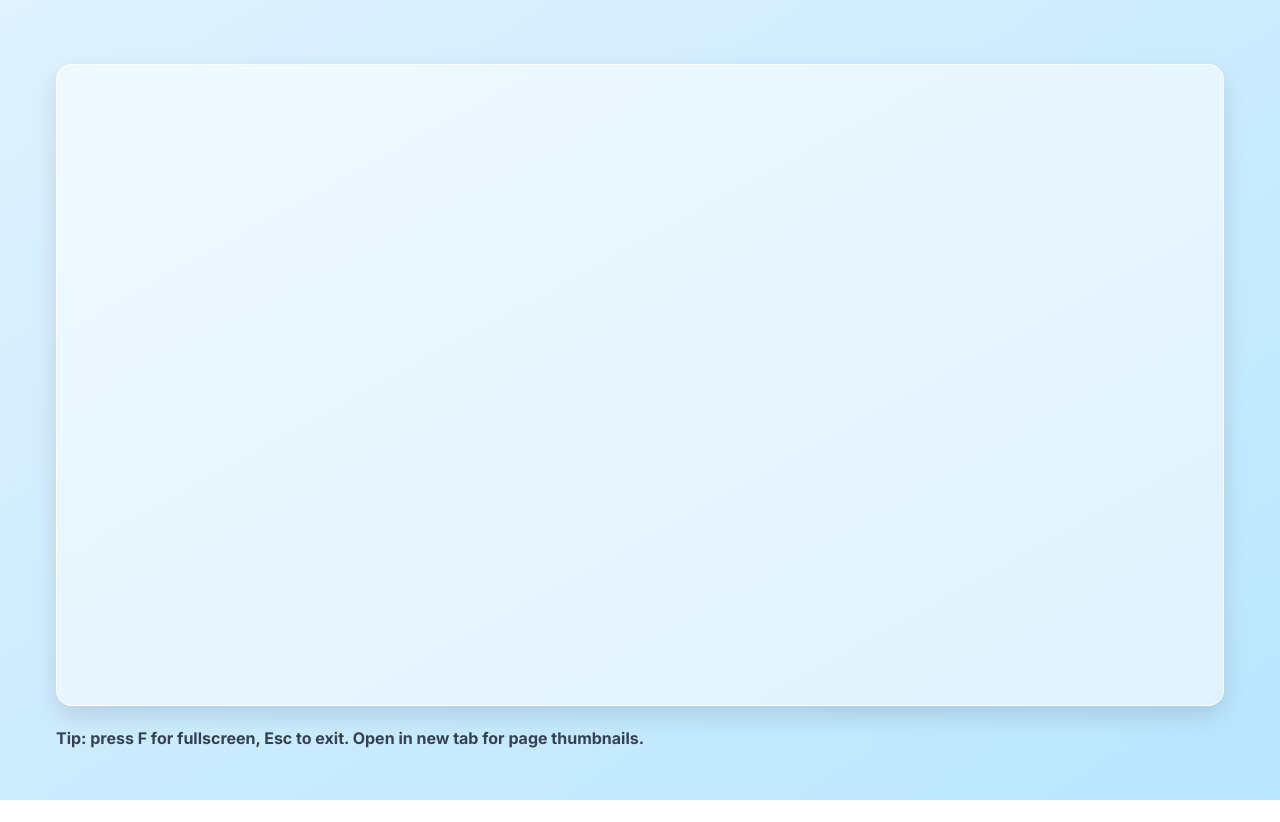
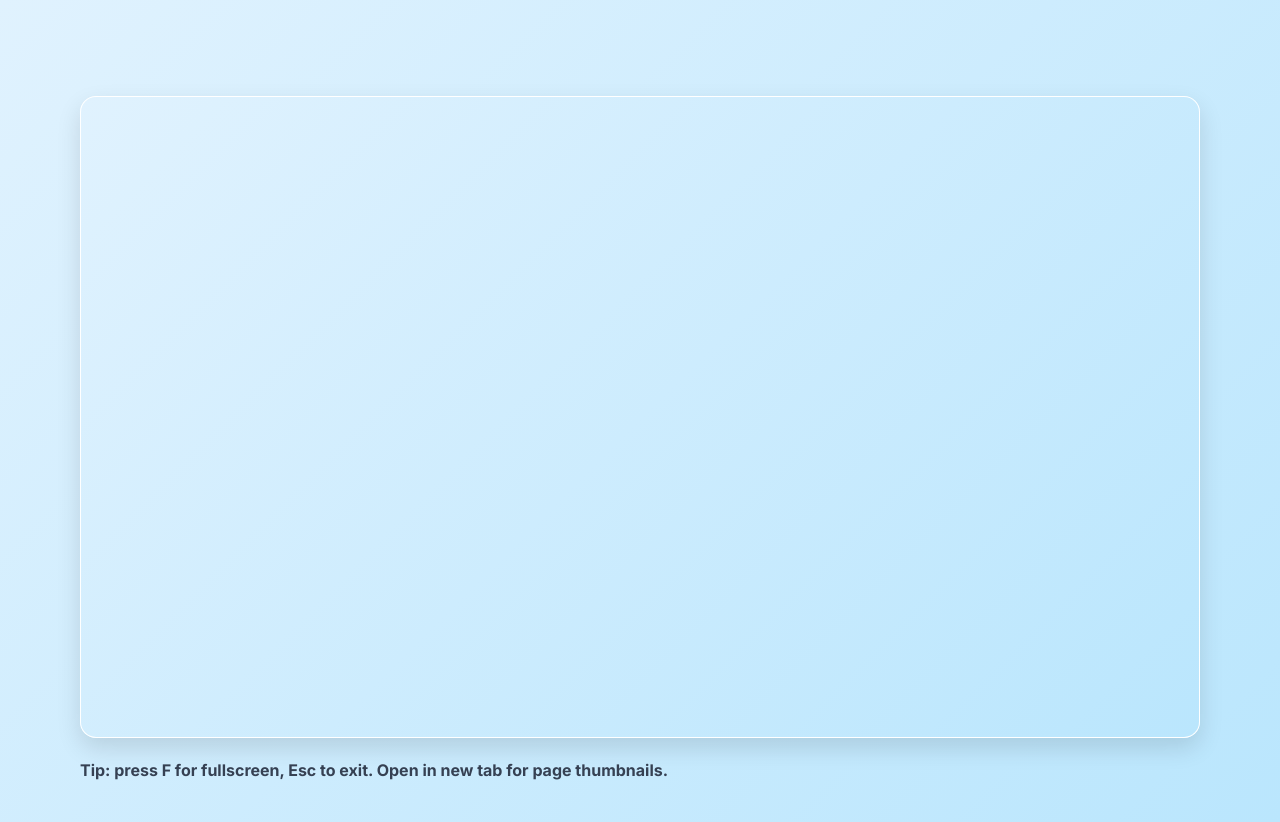
Before and after one commit to mohdazlanabas/biogas_indonesia, a React (Vite) app: page /view/ad-bahasa-presentasi in a window 1280 px wide. Before the commit the page ends 800 px from the top, so only its background shows below. Built offline with nearby package versions, Linux system fonts and the light colour scheme.

Commit message:
This Update Automatically From zsh Script.

```diff
--- a/src/index.css
+++ b/src/index.css
@@ -21,4 +21,12 @@
 }
 
 html, body, #root { height: 100%; }
-body { @apply bg-gradient-to-br from-sky-50 to-sky-100 text-gray-900 antialiased font-sans text-lg font-semibold; }
+body {
+  background: linear-gradient(135deg, #e0f2fe 0%, #bae6fd 100%);
+  color: #111827;
+  -webkit-font-smoothing: antialiased;
+  -moz-osx-font-smoothing: grayscale;
+  font-family: var(--font-sans);
+  font-size: 18px; /* bigger text */
+  font-weight: 700; /* bold text */
+}
--- a/src/pages/Home.tsx
+++ b/src/pages/Home.tsx
@@ -4,8 +4,8 @@ import { presentations } from '../shared/presentations'
 
 export function Home() {
   return (
-    <div className="min-h-screen flex flex-col bg-gradient-to-br from-sky-100 to-sky-200 text-lg font-bold">
-      <main className="mx-auto max-w-6xl grow px-8 sm:px-14 py-12 sm:py-16">
+    <div className="min-h-screen flex flex-col" style={{ background: 'linear-gradient(135deg, #e0f2fe 0%, #bae6fd 100%)' }}>
+      <main className="mx-auto max-w-6xl grow px-12 sm:px-20 pt-16 sm:pt-24 pb-12" style={{ fontSize: 20, fontWeight: 800 }}>
         <h1 className="text-4xl sm:text-5xl font-extrabold mb-4 text-gray-900 tracking-tight">Presentations</h1>
         <p className="text-gray-700 mb-10">Choose a deck to open fullscreen. Use Left/Right arrows to flip pages, F to toggle fullscreen.</p>
         <div className="grid grid-cols-1 sm:grid-cols-2 lg:grid-cols-3 gap-10">
--- a/src/pages/Viewer.tsx
+++ b/src/pages/Viewer.tsx
@@ -43,8 +43,12 @@ export function Viewer() {
   }
 
   return (
-    <div ref={containerRef} className="min-h-screen bg-gradient-to-br from-sky-100 to-sky-200 text-lg font-bold">
-      <div className="px-8 sm:px-14 pt-12 sm:pt-16 pb-8">
+    <div
+      ref={containerRef}
+      className="min-h-screen"
+      style={{ background: 'linear-gradient(135deg, #e0f2fe 0%, #bae6fd 100%)' }}
+    >
+      <div className="pt-16 sm:pt-24 pb-10 px-12 sm:px-20" style={{ fontSize: 20, fontWeight: 800 }}>
         <div className="bg-white/95 backdrop-blur rounded-2xl shadow-lg overflow-hidden border border-white/70">
           <iframe
             title={deck.title}
@@ -52,7 +56,7 @@ export function Viewer() {
             className="w-full h-[80vh]"
           />
         </div>
-        <div className="text-gray-700 mt-5 text-left text-base">
+        <div className="text-gray-700 mt-5 text-left text-base font-bold">
           Tip: press F for fullscreen, Esc to exit. Open in new tab for page thumbnails.
         </div>
       </div>
```
